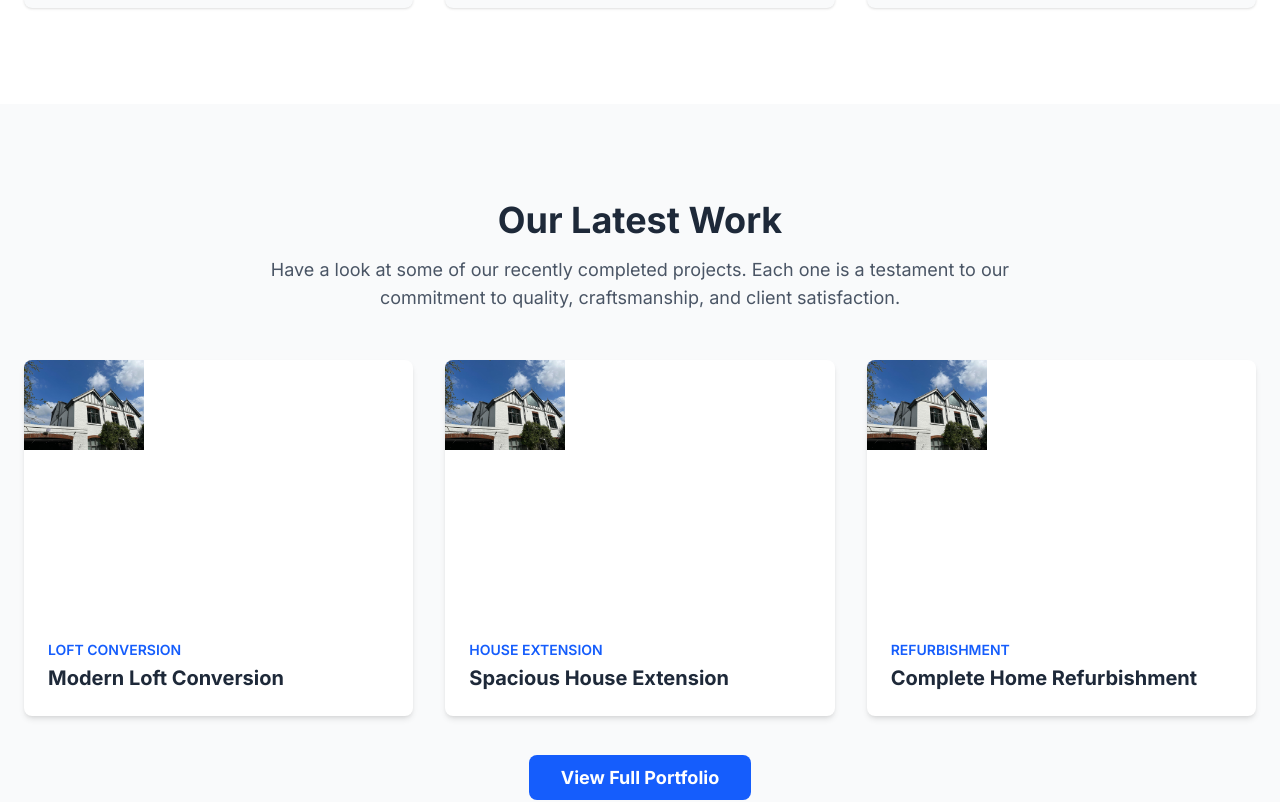
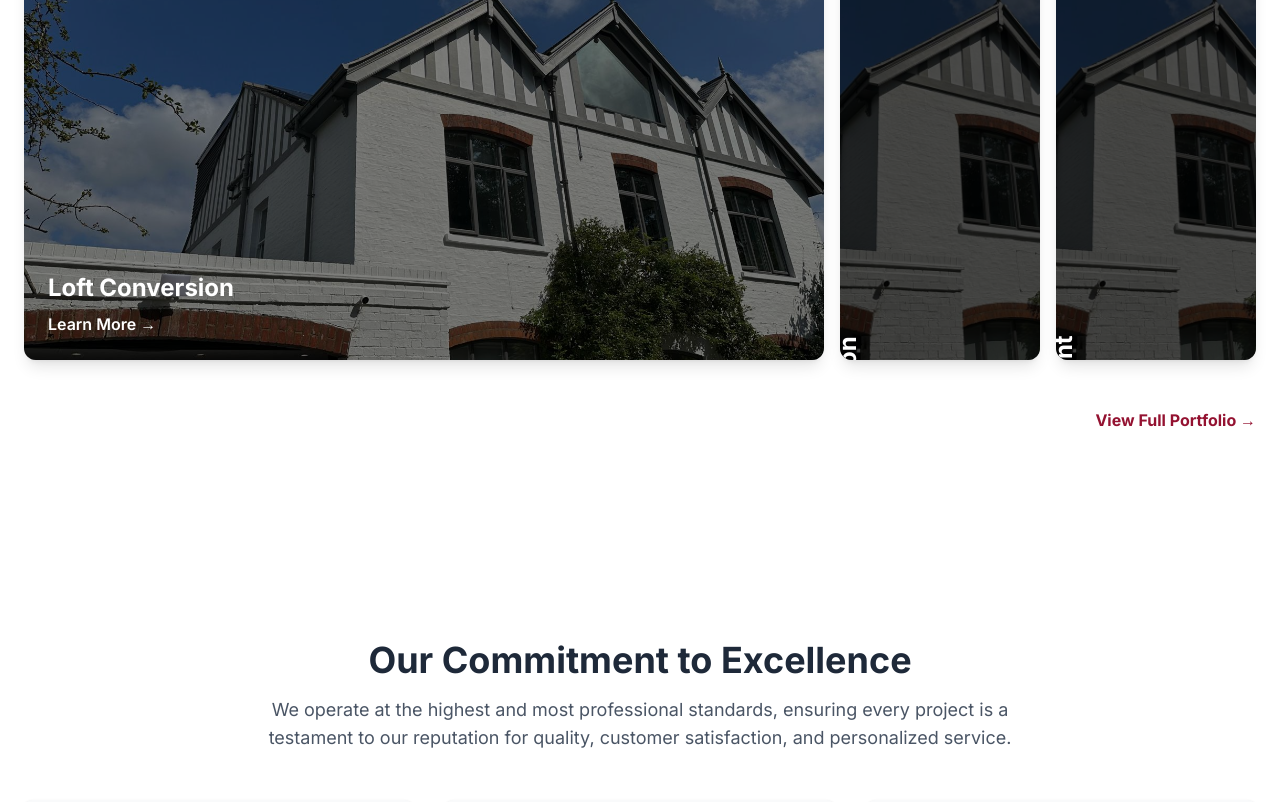
Before and after one commit to armirpepkola/plumbros-lofts-nextjs, a Next.js app: page / in a window 1280 px wide. Shown: the part 1560-2362 px from the top of the page. Built offline with nearby package versions, Linux system fonts and the light colour scheme.

Commit message:
PortfolioShowcase v1

```diff
--- a/src/app/components/PortfolioShowcase.tsx
+++ b/src/app/components/PortfolioShowcase.tsx
@@ -1,72 +1,98 @@
+"use client";
+
+import { useState } from 'react';
 import Image from 'next/image';
 import Link from 'next/link';
+import { motion, Variants } from 'framer-motion';
 
-// We'll define our project data here for now.
-// Later, this could come from a CMS or an API.
 const projects = [
-    {
-        id: 1,
-        title: 'Modern Loft Conversion',
-        category: 'Loft Conversion',
-        imageUrl: '/portfolio-1.jpg',
-    },
-    {
-        id: 2,
-        title: 'Spacious House Extension',
-        category: 'House Extension',
-        imageUrl: '/portfolio-2.jpg',
-    },
-    {
-        id: 3,
-        title: 'Complete Home Refurbishment',
-        category: 'Refurbishment',
-        imageUrl: '/portfolio-3.jpg',
-    },
+  { id: 1, title: 'Loft Conversion', imageUrl: '/homepage/hero-background.jpg', url: '/loft-conversion' },
+  { id: 2, title: 'House Extension', imageUrl: '/homepage/hero-background.jpg', url: '/house-extension' },
+  { id: 3, title: 'Refurbishment', imageUrl: '/homepage/hero-background.jpg', url: '/refurbishment' },
 ];
 
+const contentVariants: Variants = {
+    initial: { opacity: 0, y: 10 },
+    animate: { opacity: 1, y: 0, transition: { duration: 0.5, ease: 'easeOut', delay: 0.2 } },
+};
+
 export default function PortfolioShowcase() {
+  const [expandedId, setExpandedId] = useState<number | null>(projects[0].id);
+
   return (
-        <section className="bg-gray-50 py-16 md:py-24">
-            <div className="container mx-auto px-6">
-                {/* Section Header */}
-                <div className="text-center max-w-3xl mx-auto mb-12">
-                    <h2 className="text-3xl md:text-4xl font-bold text-gray-800 mb-4">
-                        Our Latest Work
+    <section className="bg-white py-20 md:py-28">
+      <div className="container mx-auto max-w-7xl px-6">
+        <div className="mb-12 text-center">
+          <h2 className="text-3xl md:text-4xl font-bold font-[var(--font-montserrat)] text-[var(--color-brand-dark)] mb-4">
+            Explore Our Expertise
           </h2>
-                    <p className="text-lg text-gray-600">
-                        Have a look at some of our recently completed projects. Each one is a testament to our commitment to quality, craftsmanship, and client satisfaction.
+          <p className="text-lg text-gray-600 max-w-2xl mx-auto">
+            Hover or tap a project to see the transformative results of our dedication to quality and design.
           </p>
         </div>
 
-                {/* Portfolio Grid */}
-                <div className="grid grid-cols-1 md:grid-cols-2 lg:grid-cols-3 gap-8">
+        <div
+          className="flex h-[500px] w-full gap-4"
+          onMouseLeave={() => setExpandedId(projects[0].id)}
+        >
           {projects.map((project) => (
-                        <div key={project.id} className="bg-white rounded-lg shadow-md overflow-hidden group">
-                            <div className="relative h-64 w-full">
-                                {/* --- CORRECTED CODE IS HERE --- */}
+            <motion.div
+              key={project.id}
+              className="relative rounded-xl overflow-hidden shadow-lg cursor-pointer"
+              layout
+              transition={{ type: 'spring', stiffness: 200, damping: 25 }}
+              animate={{ flexGrow: project.id === expandedId ? 4 : 1 }}
+              onHoverStart={() => setExpandedId(project.id)}
+              // --- THIS IS THE KEY FOR MOBILE ---
+              // Add the 'onTap' handler for touch devices
+              onTap={() => setExpandedId(project.id)}
+            >
               <Image
                 src={project.imageUrl}
                 alt={project.title}
-                                    width={120}
-                                    height={100}
-                                    className="object-cover transition-transform duration-300 ease-in-out group-hover:scale-105"
+                fill
+                className="object-cover transition-transform duration-500 ease-in-out"
+                style={{ transform: project.id === expandedId ? 'scale(1.05)' : 'scale(1.15)' }}
               />
+              <div className="absolute inset-0 bg-black bg-opacity-50 transition-opacity duration-500" style={{ opacity: project.id === expandedId ? 0.5 : 0.7 }}/>
+
+              <div className="absolute bottom-0 left-0 p-6 text-white w-full">
+                <motion.h3
+                  className="text-2xl font-bold font-[var(--font-montserrat)] origin-bottom-left"
+                  animate={{
+                    writingMode: project.id === expandedId ? 'horizontal-tb' : 'vertical-rl',
+                    rotate: project.id === expandedId ? 0 : 180,
+                  }}
+                  transition={{ type: 'spring', stiffness: 200, damping: 20 }}
+                >
+                  {project.title}
+                </motion.h3>
+
+                {project.id === expandedId && (
+                  <motion.div
+                    variants={contentVariants}
+                    initial="initial"
+                    animate="animate"
+                  >
+                    <Link
+                      href={project.url}
+                      className="inline-block mt-2 text-white font-semibold hover:underline"
+                    >
+                      Learn More &rarr;
+                    </Link>
+                  </motion.div>
+                )}
               </div>
-                            <div className="p-6">
-                                <p className="text-sm font-semibold text-blue-600 uppercase mb-1">{project.category}</p>
-                                <h3 className="text-xl font-bold text-gray-800">{project.title}</h3>
-                            </div>
-                        </div>
+            </motion.div>
           ))}
         </div>
 
-                {/* "View More" Button */}
-                <div className="text-center mt-12">
+        <div className="mt-12 text-right">
             <Link
                 href="/portfolio"
-                        className="bg-blue-600 hover:bg-blue-700 text-white font-bold py-3 px-8 rounded-lg text-lg transition duration-300 ease-in-out"
+                className="inline-block text-[var(--color-brand-primary)] font-bold hover:underline transition-colors duration-200"
             >
-                        View Full Portfolio
+                View Full Portfolio &rarr;
             </Link>
         </div>
       </div>
--- a/src/app/page.tsx
+++ b/src/app/page.tsx
@@ -10,8 +10,8 @@ export default function Home() {
     <main>
       <Hero />
       <AboutSection />
+      <PortfolioShowcase />
       <WhyChooseUsSection />
-      <PortfolioShowcase />
       <TrustBadges />
       <ContactSection />
     </main>
```
Lines whose indentation alone changed are shown as unchanged.
